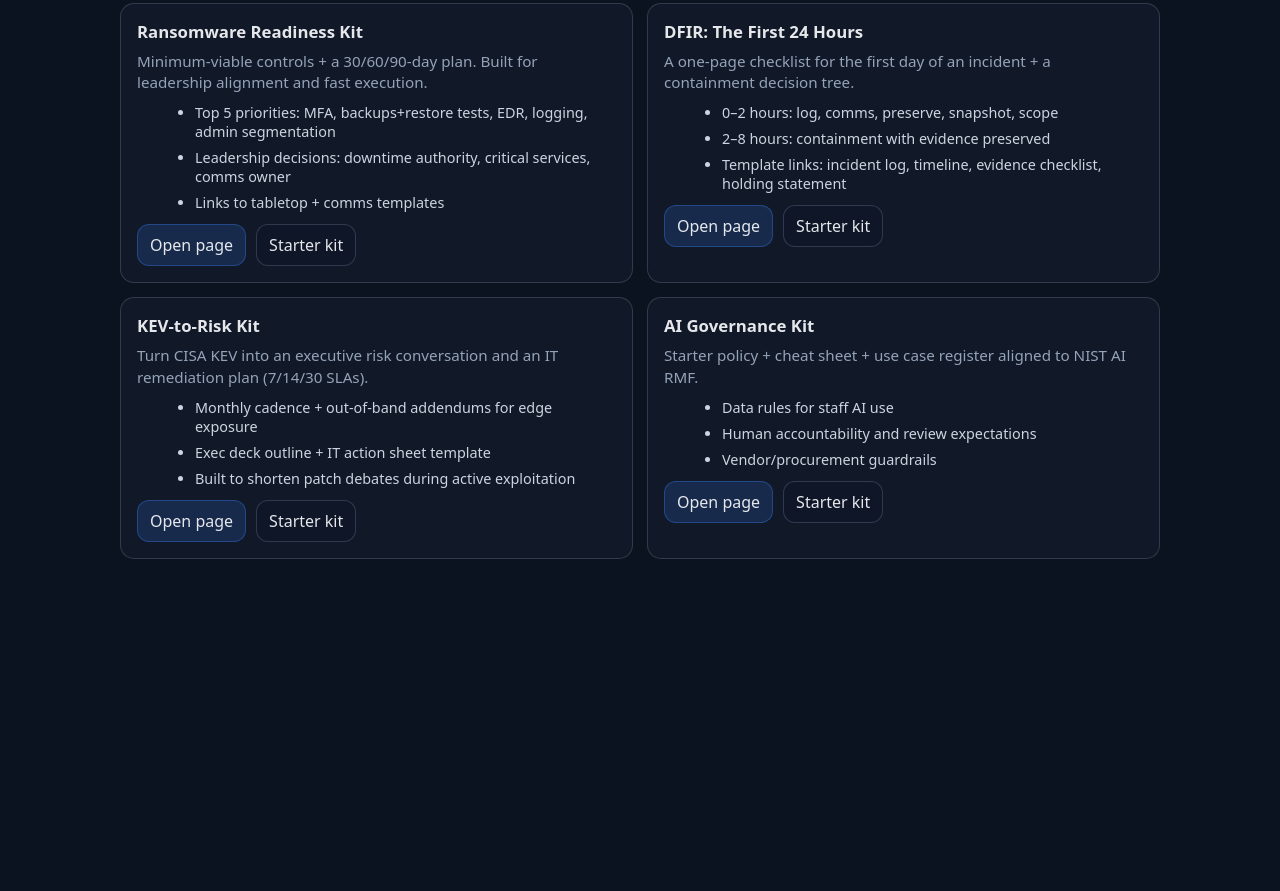
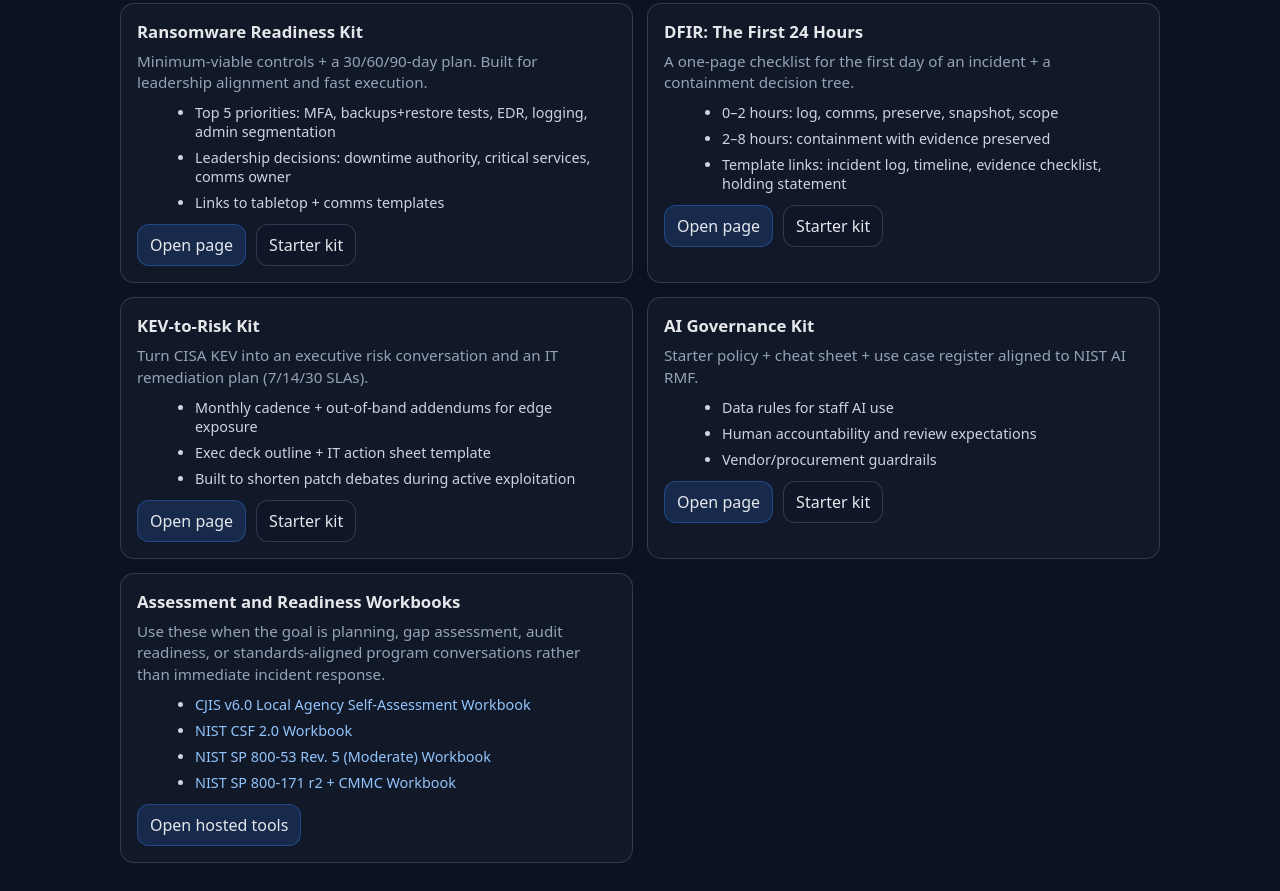
Before and after one commit to cthornsburg/public-sector-playbooks, a plain HTML site: page docs/executive/index.html in a window 1280 px wide. Shown: the part 460-1351 px from the top of the page. Before the commit the page ends 1047 px from the top, so only its background shows below. Drawn offline with Linux system fonts and the light colour scheme.

Commit message:
feat: add assessment workbook card to executive page

```diff
--- a/docs/executive/index.html
+++ b/docs/executive/index.html
@@ -111,6 +111,20 @@
           <a class="btn" href="https://github.com/cthornsburg/public-sector-playbooks/tree/main/kits/ai-governance">Starter kit</a>
         </div>
       </div>
+
+      <div class="card">
+        <h2>Assessment and Readiness Workbooks</h2>
+        <p class="muted">Use these when the goal is planning, gap assessment, audit readiness, or standards-aligned program conversations rather than immediate incident response.</p>
+        <ul class="small">
+          <li><a href="../cjis-v6-local-agency-workbook/index.html">CJIS v6.0 Local Agency Self-Assessment Workbook</a></li>
+          <li><a href="../nist-csf-2-workbook/index.html">NIST CSF 2.0 Workbook</a></li>
+          <li><a href="../nist-800-53r5-moderate-workbook/index.html">NIST SP 800-53 Rev. 5 (Moderate) Workbook</a></li>
+          <li><a href="../nist-800-171-cmmc-workbook/index.html">NIST SP 800-171 r2 + CMMC Workbook</a></li>
+        </ul>
+        <div class="cta">
+          <a class="btn primary" href="../index.html">Open hosted tools</a>
+        </div>
+      </div>
     </div>
   </div>
 </body>
```
